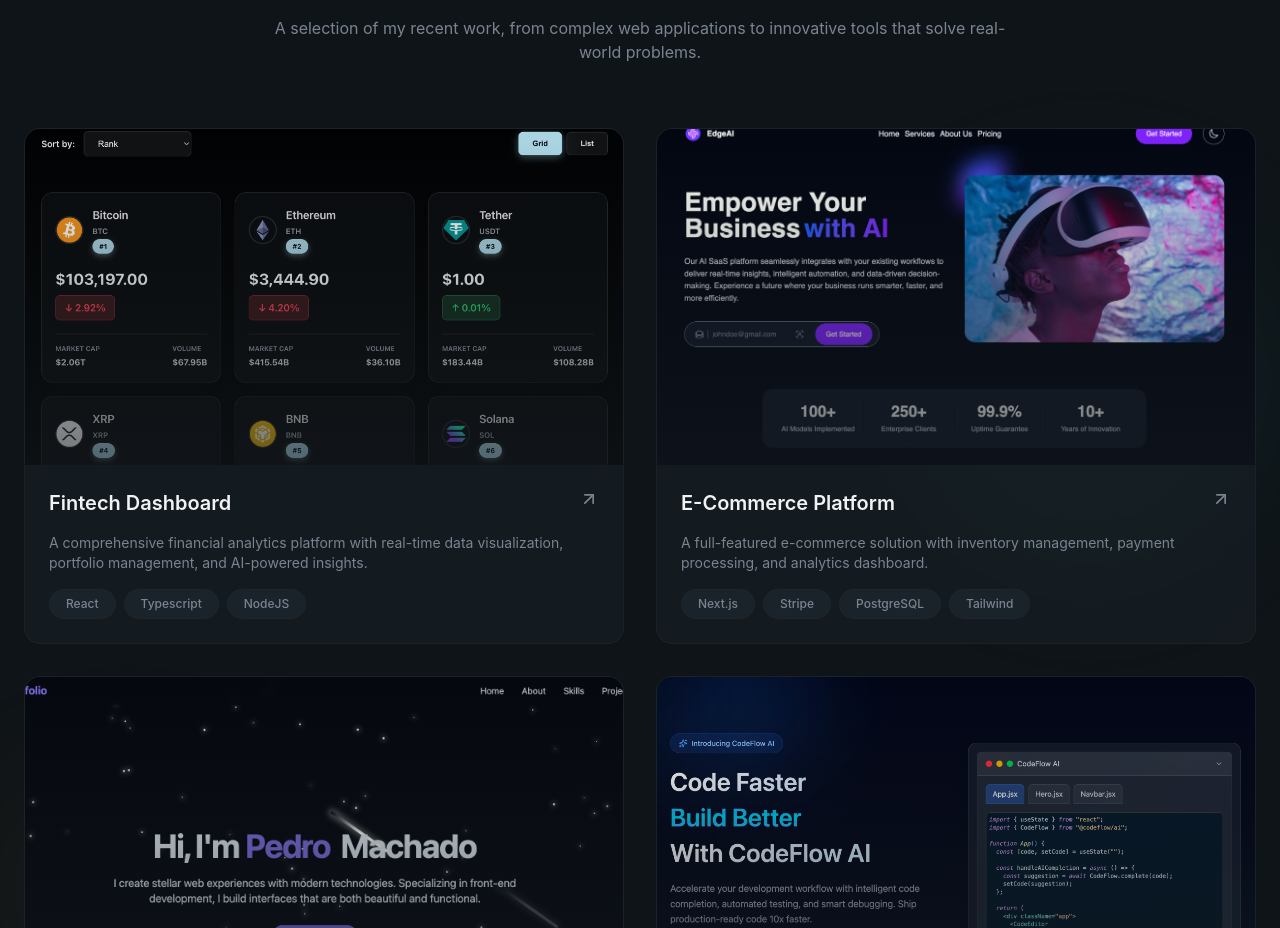
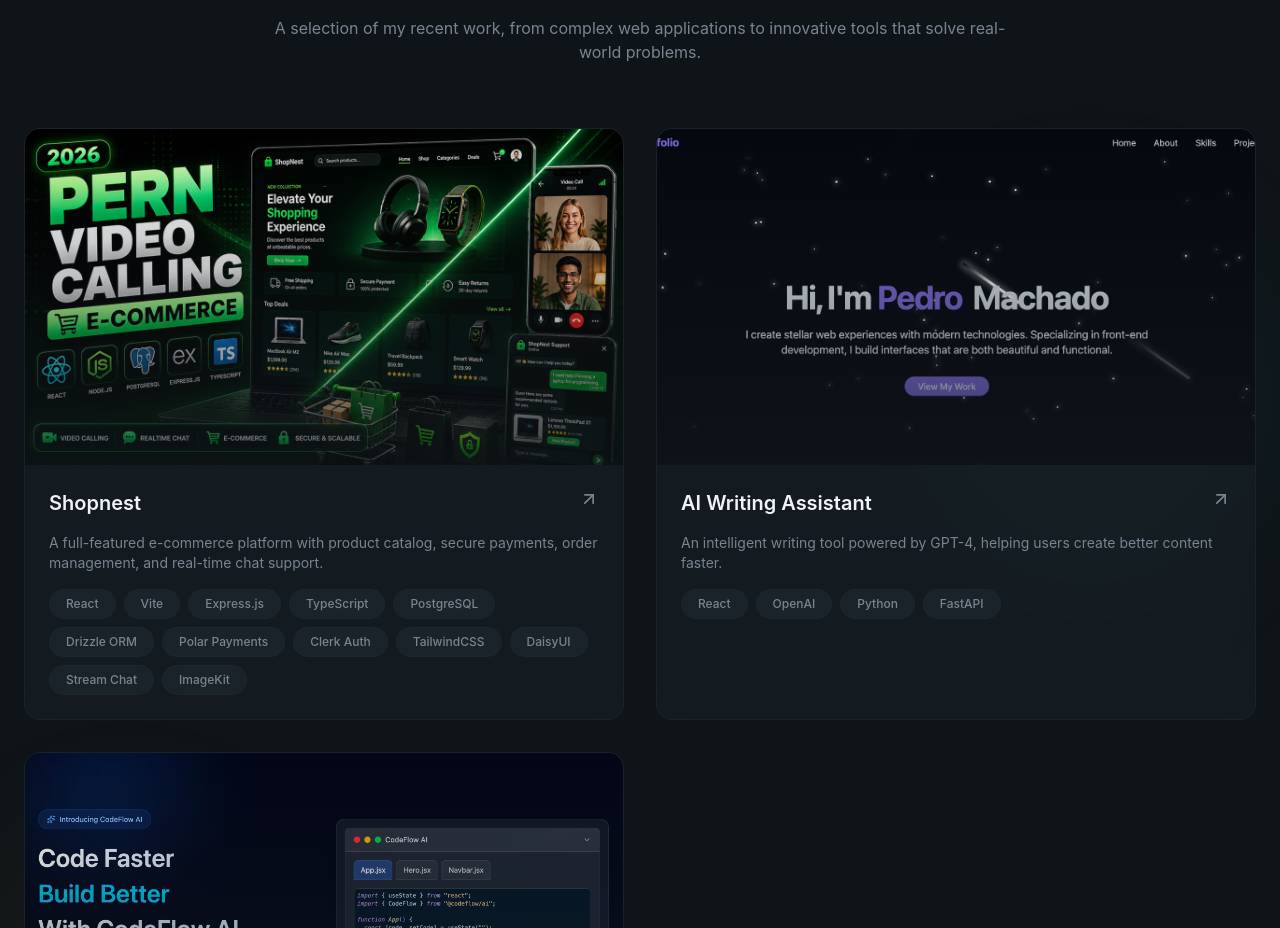
Before and after one commit to karuppaiya-dev/react-tailwind-personal-portfolio, a React (Vite) app: page / in a window 1280 px wide. Shown: the part 3220-4148 px from the top of the page. Built offline with nearby package versions, Linux system fonts and the light colour scheme.

Commit message:
Update README and Projects section with new project details and images

```diff
--- a/src/section/Projects.jsx
+++ b/src/section/Projects.jsx
@@ -1,24 +1,27 @@
 import { ArrowUpRight  } from "lucide-react";
 import { AnimatedBorderButton } from "@/components/AnimatedBorderButton";
 const projects = [
-  {
-    title: "Fintech Dashboard",
-    description:
-      "A comprehensive financial analytics platform with real-time data visualization, portfolio management, and AI-powered insights.",
-    image: "/projects/project1.png",
-    tags: ["React", "Typescript", "NodeJS"],
-    link: "#",
-    github: "#",
-  },
-  {
-    title: "E-Commerce Platform",
-    description:
-      "A full-featured e-commerce solution with inventory management, payment processing, and analytics dashboard.",
-    image: "/projects/project2.png",
-    tags: ["Next.js", "Stripe", "PostgreSQL", "Tailwind"],
-    link: "#",
-    github: "#",
-  },
+{
+  title: "Shopnest",
+  description: "A full-featured e-commerce platform with product catalog, secure payments, order management, and real-time chat support.",
+  image: "/projects/project1.png",
+  tags: [
+    "React",
+    "Vite",
+    "Express.js",
+    "TypeScript",
+    "PostgreSQL",
+    "Drizzle ORM",
+    "Polar Payments",
+    "Clerk Auth",
+    "TailwindCSS",
+    "DaisyUI",
+    "Stream Chat",
+    "ImageKit"
+  ],
+  link: "https://shopnest-wug3.onrender.com/",
+  github: "https://github.com/karuppaiya-dev/react-tailwind-personal-portfolio.git",
+},
   {
     title: "AI Writing Assistant",
     description:
```
Also changed, not shown: public/projects/project1.png, 1 other file (tests, documents, lock files or other folders).
